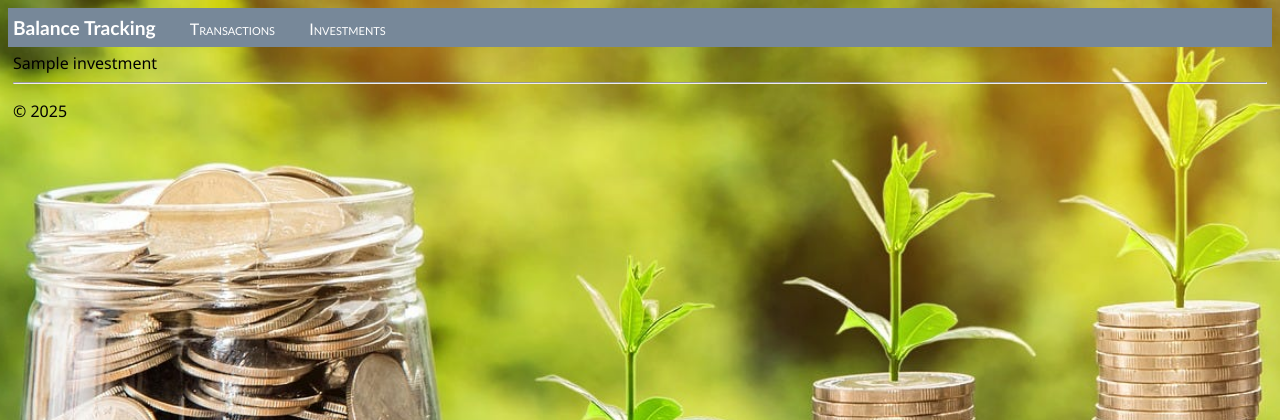
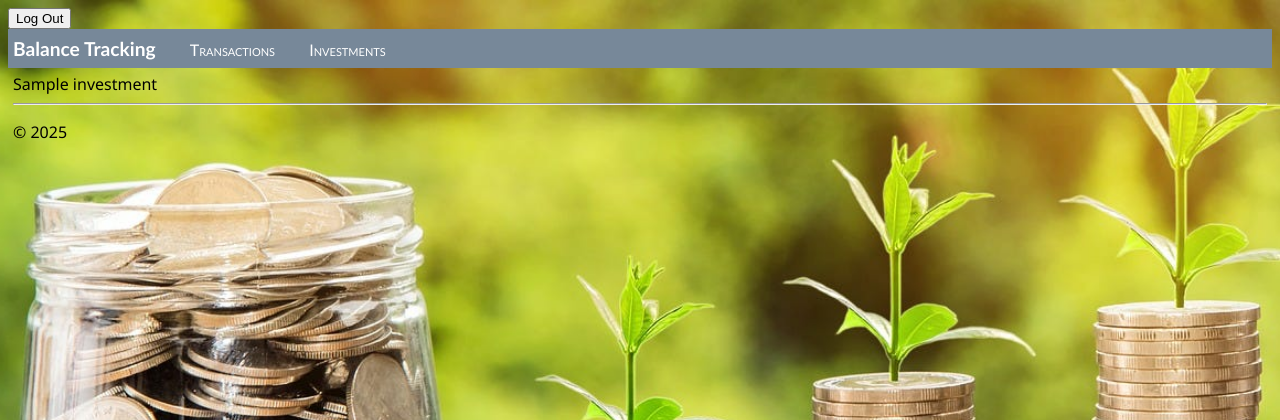
Before and after one commit to Chadis16/Finance-App, a Python web app: template templates/Investments.html in a window 1280 px wide. Shown: the top 420 px of the page. Run offline with Jinja, Linux system fonts and the light colour scheme; the template is opened without the code that fills it: most values are stand-ins (such as "Sample title", 1, 10 or a date in 2020).

Commit message:
Update layout.html

```diff
--- a/templates/layout.html
+++ b/templates/layout.html
@@ -5,6 +5,7 @@
         <meta name="viewport" content="width=device-width, initial-scale=1.0">
         <title>{% block title %}{% endblock %}</title>
         <link rel="stylesheet" type="text/css" href="{{ url_for('static', filename='site.css')}}"/>
+        <button>Log Out</button>
     </head>
 
     <body>
@@ -23,4 +24,5 @@
             </footer>
         </div>
     </body>
+
 </html>
```
